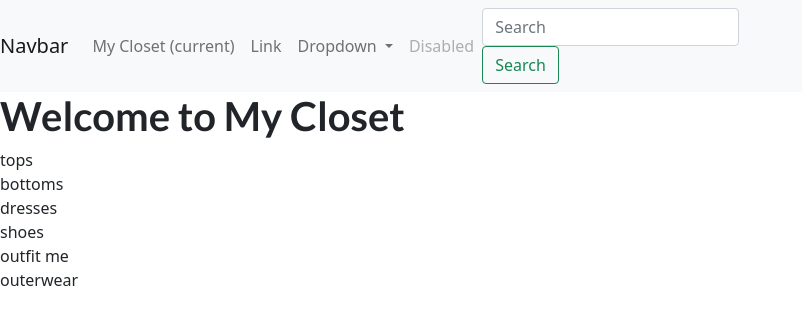
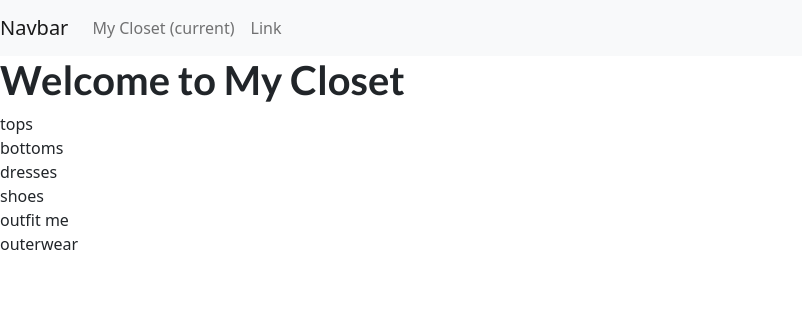
Before and after one commit to davemolk/my_closet, a Django app: page / in a window 1280 px wide. Shown: the top 325 px of the page, without its empty margins (0-802 px from the left). Run offline with Django 3.2, Linux system fonts and the light colour scheme.

Commit message:
add forms.py for Clothing

```diff
--- a/my_closet/templates/base.html
+++ b/my_closet/templates/base.html
@@ -25,25 +25,6 @@
             <li class="nav-item">
               <a class="nav-link" href="#">Link</a>
             </li>
-            <li class="nav-item dropdown">
-              <a class="nav-link dropdown-toggle" href="#" id="navbarDropdown" role="button" data-toggle="dropdown" aria-haspopup="true" aria-expanded="false">
-                Dropdown
-              </a>
-              <div class="dropdown-menu" aria-labelledby="navbarDropdown">
-                <a class="dropdown-item" href="#">Action</a>
-                <a class="dropdown-item" href="#">Another action</a>
-                <div class="dropdown-divider"></div>
-                <a class="dropdown-item" href="#">Something else here</a>
-              </div>
-            </li>
-            <li class="nav-item">
-              <a class="nav-link disabled" href="#" tabindex="-1" aria-disabled="true">Disabled</a>
-            </li>
-          </ul>
-          <form class="form-inline my-2 my-lg-0">
-            <input class="form-control mr-sm-2" type="search" placeholder="Search" aria-label="Search">
-            <button class="btn btn-outline-success my-2 my-sm-0" type="submit">Search</button>
-          </form>
         </div>
     </nav>
 
--- a/my_closet/wardrobe/static/wardrobe/index.css
+++ b/my_closet/wardrobe/static/wardrobe/index.css
@@ -1,4 +1,4 @@
-#welcome {
+/* #welcome {
     background: linear-gradient(to right top, #6305dd, #390281);
     padding: 6rem 12%;
   }
@@ -73,3 +73,4 @@
     font-size: 1.5rem;
     color: #353535;
   }
+   */
```
Also changed, not shown: my_closet/wardrobe/forms.py (added, +14 -0 lines), my_closet/wardrobe/templates/wardrobe/all-clothes.html (added, +10 -0 lines), my_closet/wardrobe/views.py (line endings or trailing spaces).
